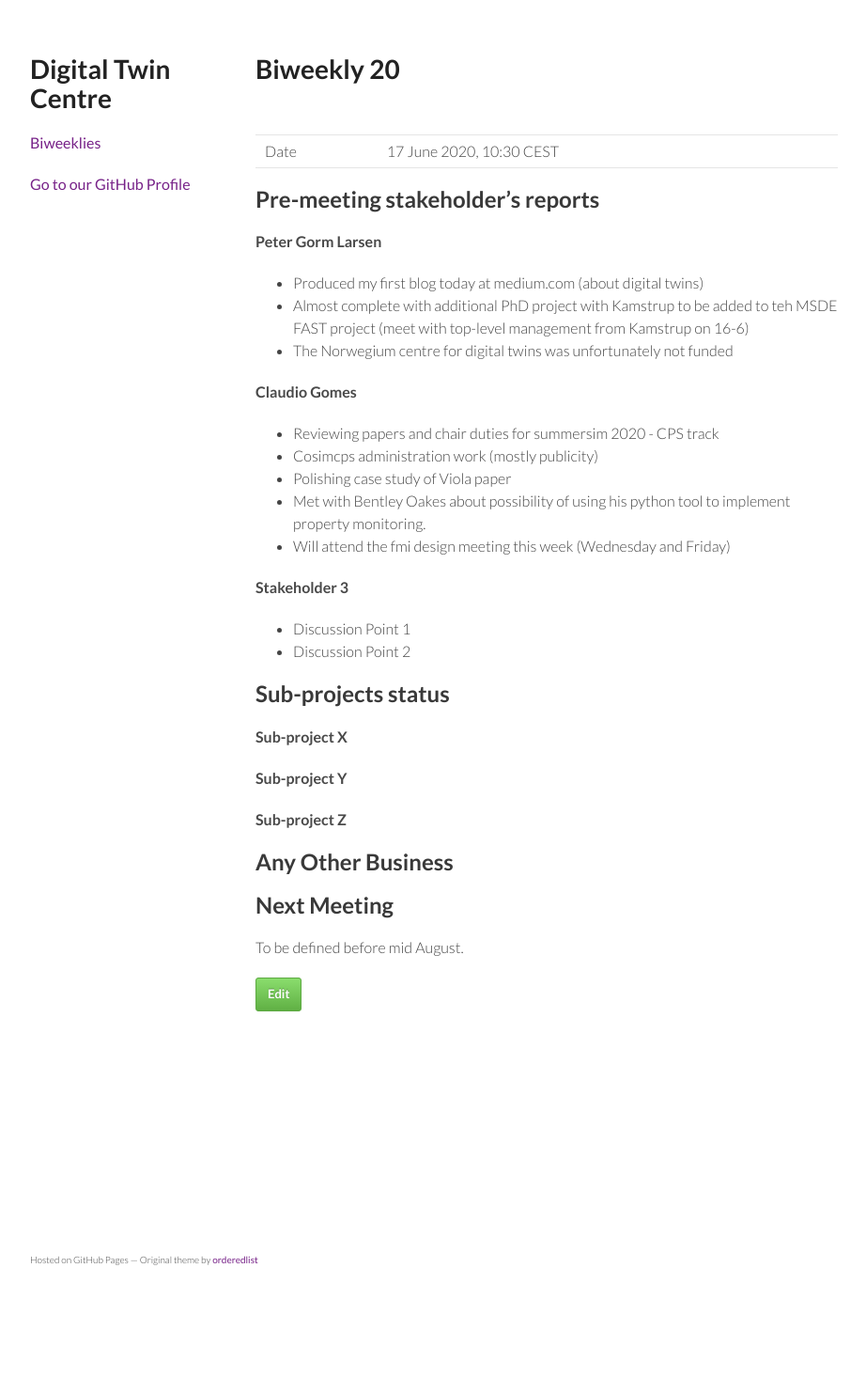
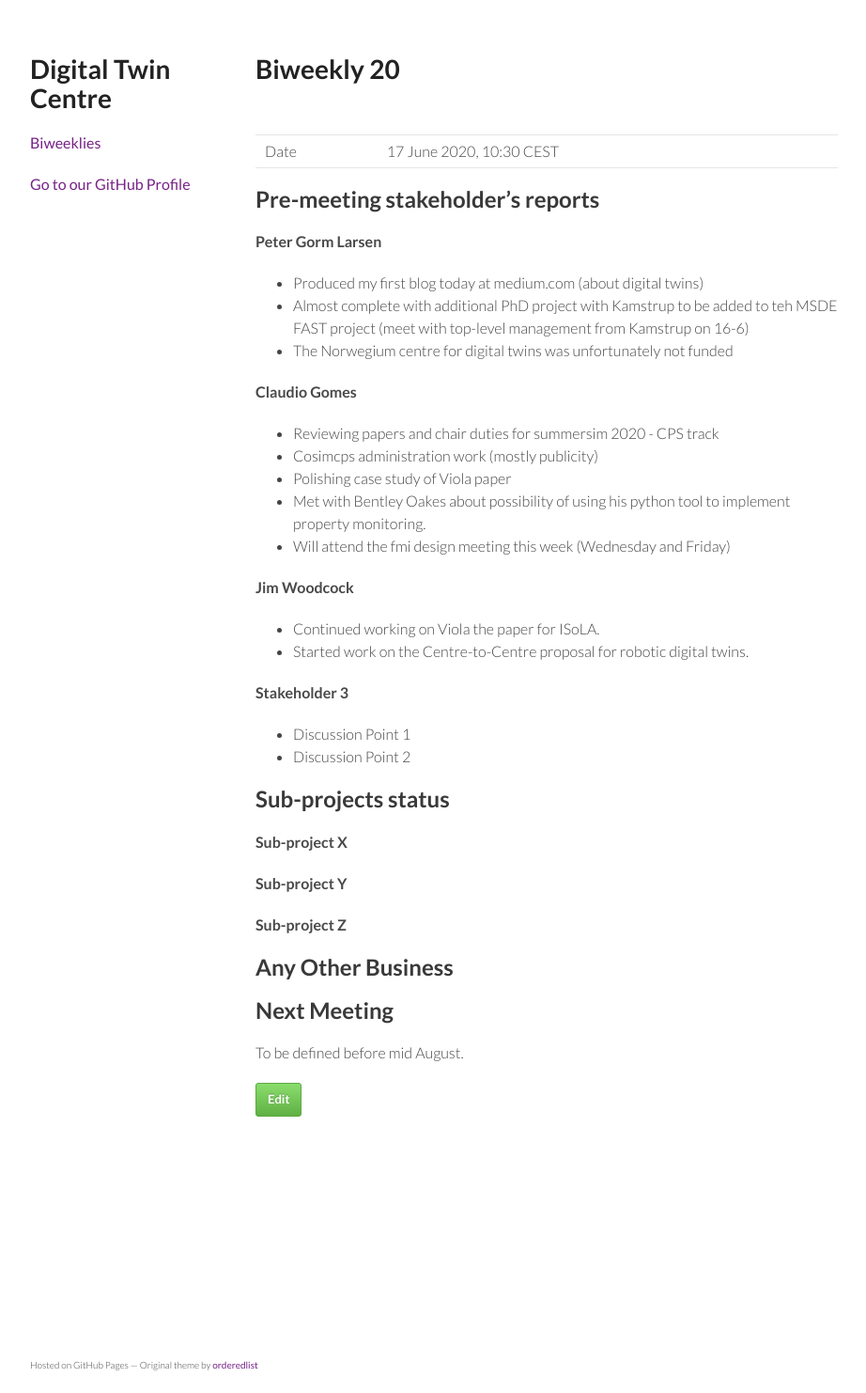
Before and after one commit to digitaltwincentre/digitaltwincentre.github.io, a Jekyll site: the page built from _biweeklies/Biweekly-20.md, in a window 1280 px wide. Shown: the whole page at 94% size, without its empty margins (178-1100 px from the left). Built offline with Jekyll 4.4.1, drawn with Linux system fonts in a browser that asks for light colours; nearby versions of some CDN libraries; before the commit the page ends 1370 px from its top, so only the background shows below that.

Commit message:
Update Biweekly-20.md

```diff
--- a/_biweeklies/Biweekly-20.md
+++ b/_biweeklies/Biweekly-20.md
@@ -32,6 +32,10 @@ date: 17 June 2020, 1030 CEST
 * Met with Bentley Oakes about possibility of using his python tool to implement property monitoring.
 * Will attend the fmi design meeting this week (Wednesday and Friday)
 
+#### Jim Woodcock
+* Continued working on Viola the paper for ISoLA.
+* Started work on the Centre-to-Centre proposal for robotic digital twins.
+
 #### Stakeholder 3
 * Discussion Point 1
 * Discussion Point 2
```
